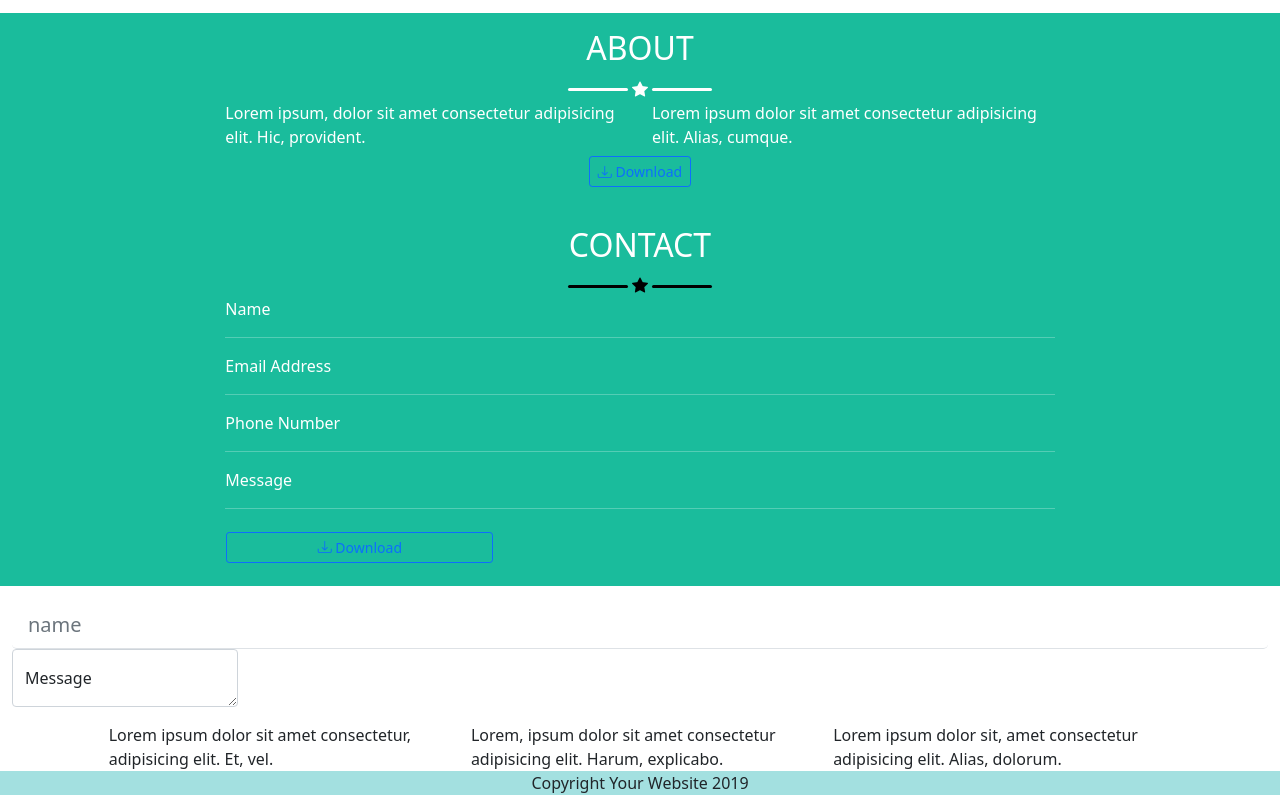
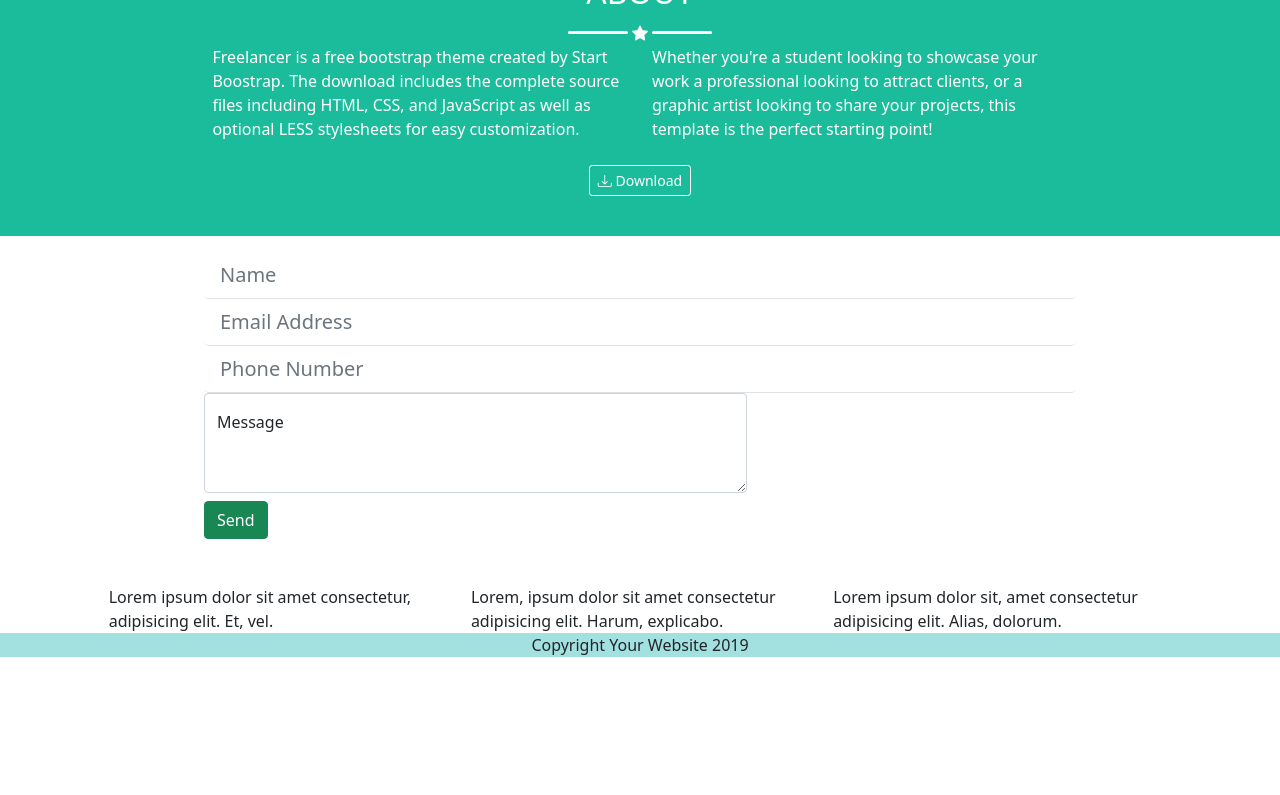
Before and after one commit to LOSAFABIO/html-css-bootstrap-freelancer, a plain HTML site: page index.html in a window 1280 px wide. Shown: the part 1200-1995 px from the top of the page. After the commit the page ends 1857 px from the top, so only its background shows below. Drawn offline with nearby package versions, Linux system fonts and the light colour scheme.

Commit message:
quasi finito

```diff
--- a/index.html
+++ b/index.html
@@ -19,7 +19,7 @@
               <button class="navbar-toggler" type="button" data-bs-toggle="collapse" data-bs-target="#navbarNav" aria-controls="navbarNav" aria-expanded="false" aria-label="Toggle navigation">
                 <span class="navbar-toggler-icon"></span>
               </button>
-              <div class="collapse navbar-collapse" id="navbarNav">
+              <div class="collapse navbar-collapse justify-content-end" id="navbarNav">
                 <ul class="navbar-nav">
                   <li class="nav-item">
                     <a class="nav-link active text-end" aria-current="page" href="#">Portfolio</a>
@@ -43,7 +43,7 @@
                     <div class="col-12 ms_element text-center">
                         <img class="ms_img" src="./bootstrap_freelancer/img/avatar.svg" class="img-fluid" alt="">
                         <h1>START BOOTSTRAP</h1>
-                        <div class="ms_star">
+                        <div class="ms_star ms_mrga">
                             <i class="bi bi-star-fill"></i>
                         </div>
                         <h3>GRAFICH ARTIST - WEB DESIGNER - ILLUSTRATOR</h3>
@@ -57,12 +57,12 @@
                 <div class="row">
                     <div class="col-12 text-center">
                         <h2>PORTFOLIO</h2>
-                        <div class="ms_star_blk">
+                        <div class="ms_star_blk ms_mrga">
                             <i class="bi bi-star-fill"></i>
                         </div>
                     </div>
                 </div>
-                <div class="row g-2 row-cols-lg-3 row-cols-md-2 row-cols-1">
+                <div class="row g-2 row-cols-lg-3 row-cols-md-2 row-cols-1 w90 ms_mrga">
                     <div class="col p-3 ms_portfolio_item">
                         <img src="./bootstrap_freelancer/img/cabin.png" class="img-fluid" alt="">
                     </div>
@@ -90,93 +90,57 @@
                 <div class="row">
                     <div class="col-12 text-center">
                         <h2>ABOUT</h2>
-                        <div class="ms_star">
+                        <div class="ms_star ms_mrga">
                             <i class="bi bi-star-fill"></i>
                         </div>
                     </div>
                 </div>
 
+                <div class="row w70 ms_mrga">
+                    <div class="col-6">Freelancer is a free bootstrap theme created by Start Boostrap. The download includes the complete source files including HTML, CSS, and JavaScript as well as optional LESS stylesheets for easy customization.</div>
+                    <div class="col-6">Whether you're a student looking to showcase your work a professional looking to attract clients, or a graphic artist looking to share your projects, this template is the perfect starting point!</div>
+                </div>
                 <div class="row">
-                    <div class="col-2"></div>
-                    <div class="col-4">Lorem ipsum, dolor sit amet consectetur adipisicing elit. Hic, provident.</div>
-                    <div class="col-4">Lorem ipsum dolor sit amet consectetur adipisicing elit. Alias, cumque.</div>
-                    <div class="col-2"></div>
-                </div>
-                <div class="btn d-flex justify-content-center">
-                    <button type="button" class="btn btn-outline-primary btn-sm">
+                    <div class="col-12 text-center p-4">
+                        <button type="button" class="btn btn-outline-primary ms_btn_w btn-sm">
                             <i class="bi bi-download"></i>
                             Download
                         </button>
                     </div>
                 </div>
-        </section>
-
-
-        <section class="ms_section_green py-3">
-            <div class="container-fluid">
-                <div class="row">
-                    <div class="col-12 text-center">
-                        <h2>CONTACT </h2>
-                    <div class="ms_star_blk">
-                        <i class="bi bi-star-fill"></i>
-                    </div>
-                </div>
-            </div>
-            <div class="row d-flex justify-content-center">
-                <div class="col-2"></div>
-                <div class="col-8">Name
-                    <hr>
-                </div>
-                <div class="col-2"></div>
-                <div class="col-2"></div>
-                <div class="col-8">Email Address
-                    <hr>
-                </div>
-                <div class="col-2"></div>
-                <div class="col-2"></div>
-                <div class="col-8">Phone Number
-                    <hr>
-                </div>
-                <div class="col-2"></div>
-                <div class="col-2"></div>
-                <div class="col-8">Message
-                    <hr>
-                </div>
-                <div class="col-2"></div>
-            </div>
-            <div class="row row-cols-3">
-                <div class="col-2"></div>
-                <div class="btn d-flex justify-content-start">
-                    <button type="button" class="col-8 btn btn-outline-primary btn-sm">
-                        <i class="bi bi-download"></i>
-                        Download
-                    </button>
-                </div>
-                <div class="col-2"></div>
             </div>
         </section>
 
-    </main>
-    <footer>
 
         <section class="py-3">
             <div class="container-fluid">
                 <div class="row">
-                    <div class="col-12 col-sm-8 col-md-6 mx-auto"></div>
+                    <div class="col-12 col-sm-8 col-md-6 ms_mrga w70">
                         <div class="input-group input-group-lg">
-                        <input type="text" class="form-control border-0 border-bottom" aria-label="Sizing example input" aria-describedby="inputGroup-sizing-lg" placeholder="name">
+                            <input type="text" class="form-control border-0 border-bottom" aria-label="Sizing example input" aria-describedby="inputGroup-sizing-lg" placeholder="Name">
                         </div>
                         <div class="input-group input-group-lg">
+                            <input type="text" class="form-control border-0 border-bottom" aria-label="Sizing example input" aria-describedby="inputGroup-sizing-lg" placeholder="Email Address ">
+                        </div>
+                        <div class="input-group input-group-lg">
+                            <input type="text" class="form-control border-0 border-bottom" aria-label="Sizing example input" aria-describedby="inputGroup-sizing-lg" placeholder="Phone Number">
+                        </div>
+                        <div class="input-group input-group-lg pb-2">
                             <div class="form-floating">
-                            <textarea class="form-control" placeholder="Leave a comment here" id="floatingTextarea"></textarea>
-                            <label for="floatingTextarea">Message</label>
+                                <textarea class="form-control ms_hw_textarea" placeholder="Leave a comment here" id="floatingTextarea2" style="height: 100px"></textarea>
+                                <label for="floatingTextarea2">Message</label>
+                              </div>
+                        </div>
+                        <div class="ms_send">
+                            <button type="submit" class="btn btn-success">Send</button>
                         </div>
                     </div>
                 </div>
             </div>
         </section>
 
-
+    </main>
+    <footer>
 
         <section class="row">
             <div class="col-1"></div>
--- a/style.css
+++ b/style.css
@@ -2,6 +2,14 @@
     padding: 0;
     margin: 0;
     box-sizing: border-box;
+}
+
+body{
+    overflow-x: hidden;
+}
+
+.body{
+    overflow:hidden;
 }
 
 .c-white{
@@ -20,12 +28,24 @@
     background-color: rgb(155, 151, 151);
 }
 
+.w90{
+    width: 90%;
+}
+
 .w80{
     width: 80%;
 }
 
+.w70{
+    width: 70%;
+}
+
 .w60{
     width: 60%;
+}
+
+.w50{
+    width: 50%;
 }
 
 .w40{
@@ -44,7 +64,6 @@
 .ms_star{
     max-width: 400px;
     width: 100%;
-    margin: 0 auto;
     color: white;
 }
 
@@ -79,6 +98,29 @@ border-radius: 5px;
 .ms_star_blk{
     max-width: 400px;
     width: 100%;
-    margin: 0 auto;
     color: black;
 }
+
+.ms_mrga{
+    margin: 0 auto;
+}
+
+.ms_btn_w{
+    color: white;
+    border-color: white;
+}
+
+.ms_brd_contact{
+    border: 0;
+    border-bottom: solid 1px;
+    opacity: .7;
+}
+
+.ms_hw_textarea{
+    width: 543px;
+    height: 100%;
+}
+
+.ms_send{
+    padding-bottom: 30px;
+}
```
Lines whose indentation alone changed are shown as unchanged.
